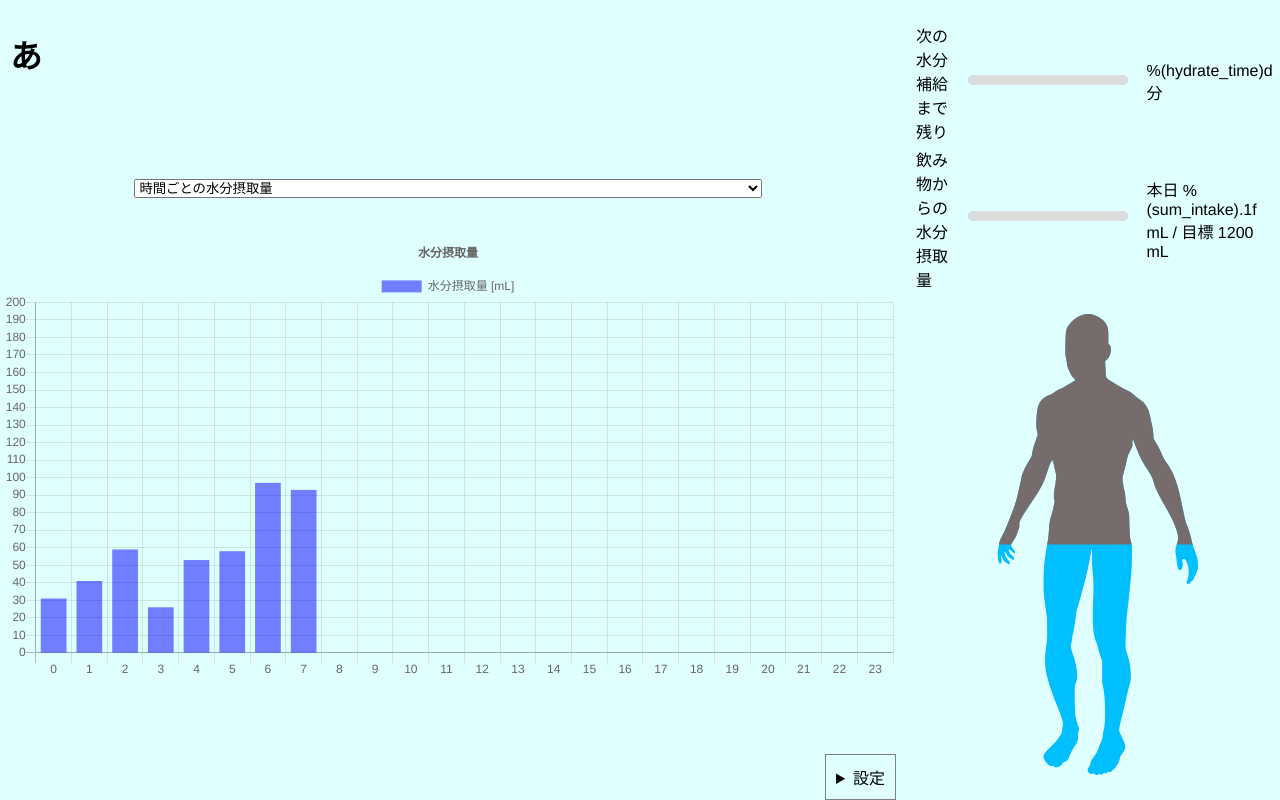
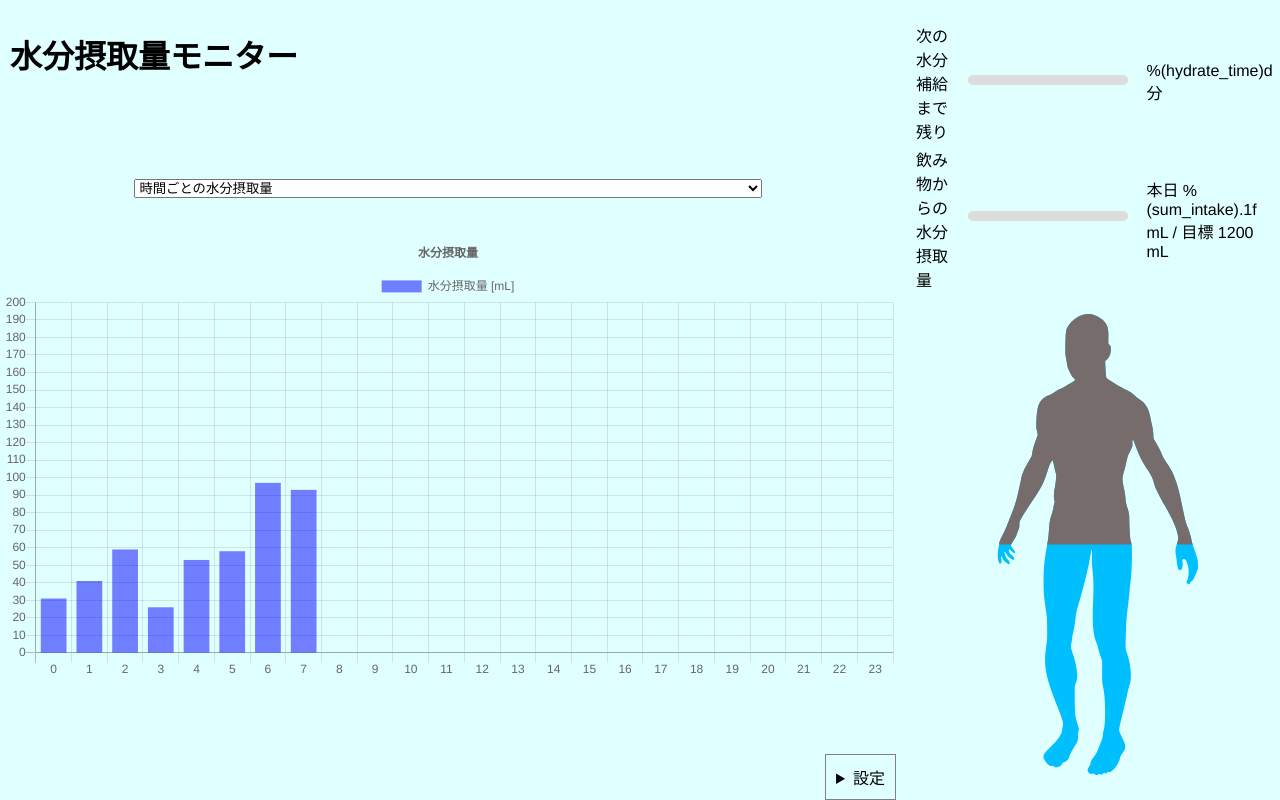
Before and after one commit to OptMist-Tokyo/experiment2024, a plain HTML site: page src/index.html in a window 1280 px wide. Drawn offline with nearby package versions, Linux system fonts and the light colour scheme.

Commit message:
frac: change title

```diff
--- a/src/a.html
+++ b/src/index.html
@@ -2,7 +2,7 @@
 <html>
     <head>
         <meta charset="UTF-8">
-        <title>あ</title>
+        <title>水分摂取量モニター</title>
         <script>
             function setClipHeight(hydrate_time) {
                 var percentage = (hydrate_time / 120) * 100 / 2;
@@ -110,7 +110,7 @@
     </head>
     <body>
         <header>
-            <h1>あ</h1>
+            <h1>水分摂取量モニター</h1>
         </header>
         <div class="main-content">
             <select id="chartType" onchange="chartTypeChange()">
```
